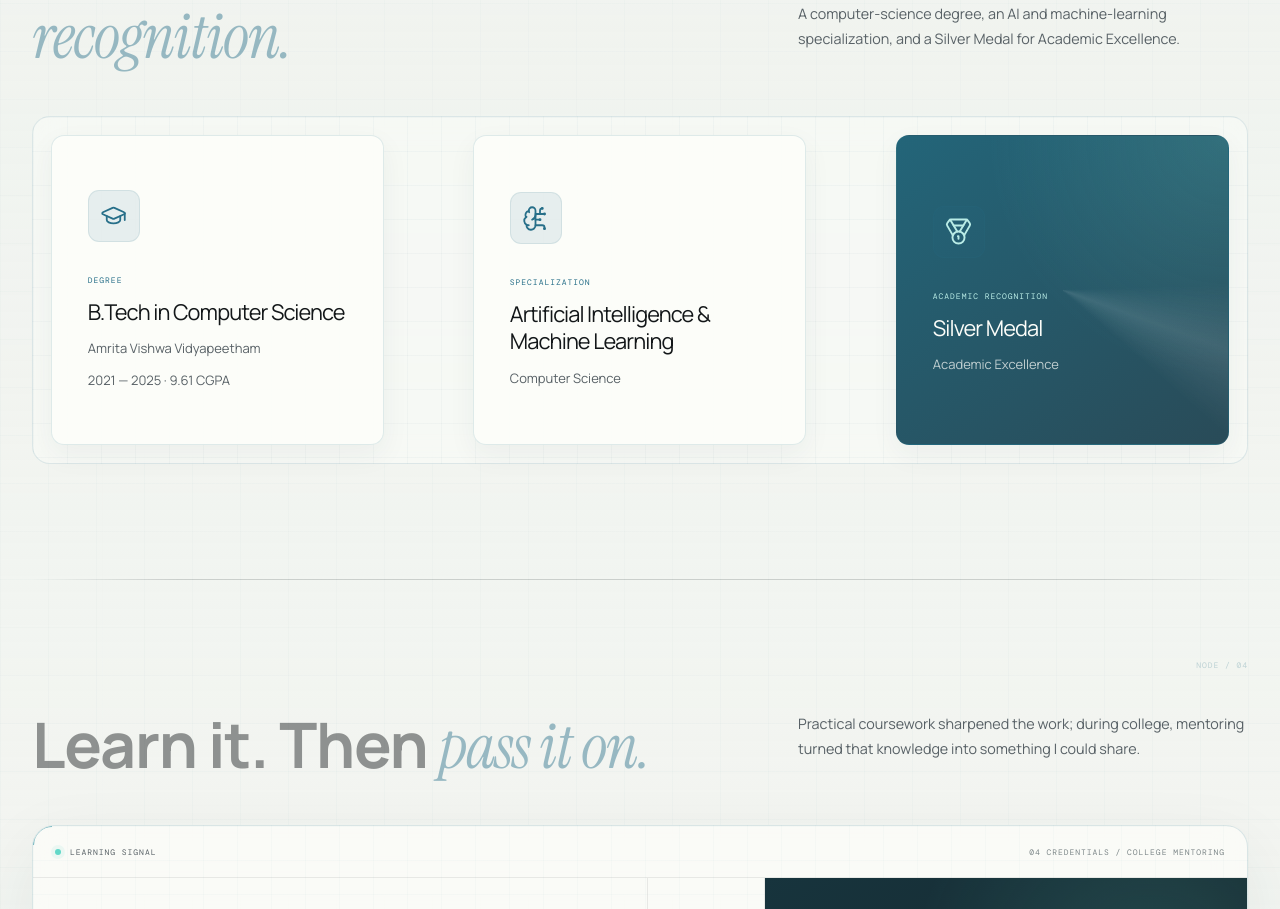
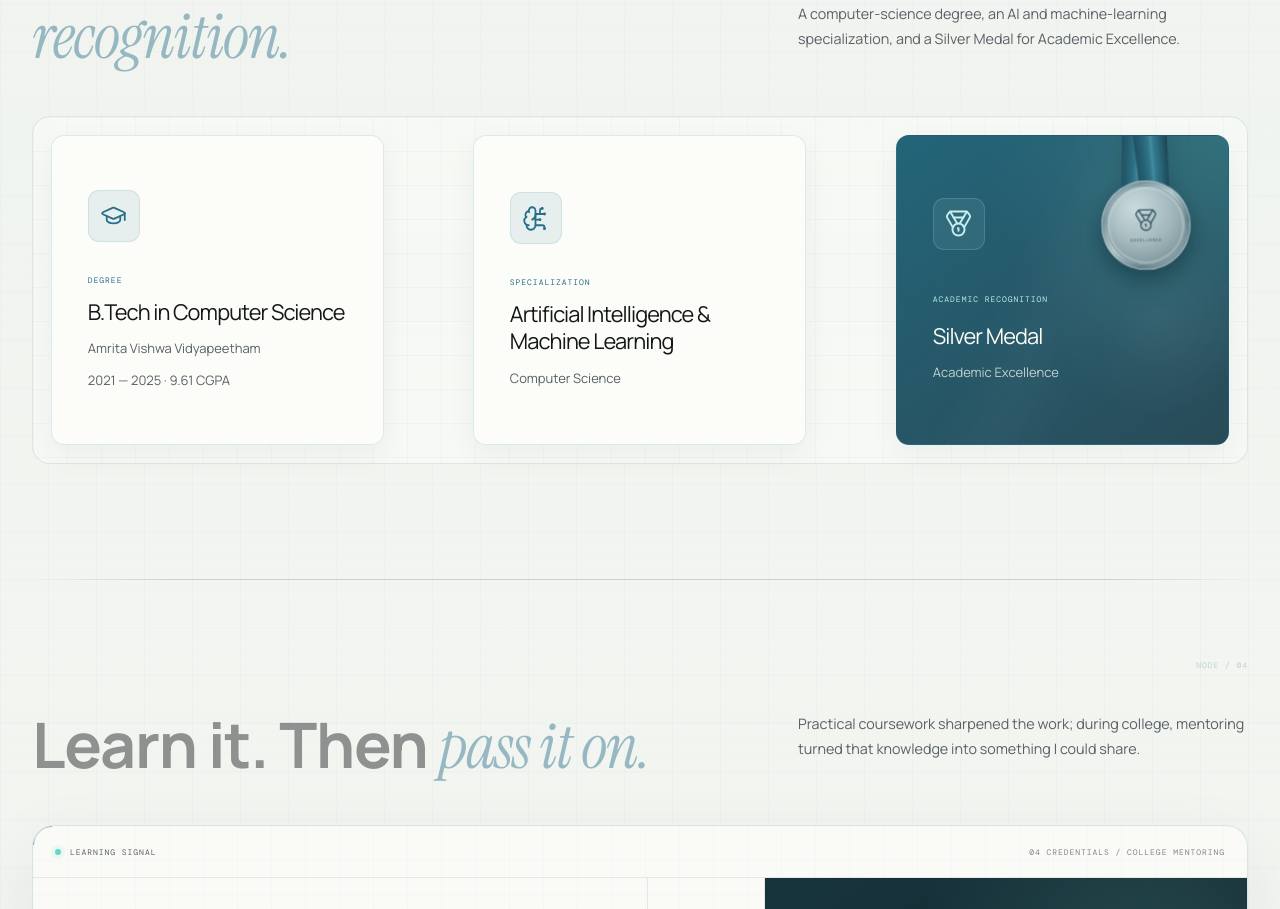
Before and after one commit to Hari-Skr/Hari-Skr.github.io, a React (Vite) app: page / in a window 1280 px wide. Shown: the part 4125-5034 px from the top of the page. Built offline with nearby package versions, Linux system fonts and the light colour scheme; a web font is replaced by a local one.

Commit message:
feat : ui change

```diff
--- a/src/components/journey/EducationStage.jsx
+++ b/src/components/journey/EducationStage.jsx
@@ -32,11 +32,28 @@ export default function EducationStage() {
 
         <ArrowRight className="education-divider" aria-hidden="true" size={28} strokeWidth={1.4} />
 
-        <article className="education-card education-card-award">
-          <span><Medal size={29} strokeWidth={1.6} /></span>
-          <small>Academic recognition</small>
-          <h3>Silver Medal</h3>
-          <p>Academic Excellence</p>
+        <article
+          className="education-card education-card-award"
+          tabIndex="0"
+          aria-label="Silver Medal for Academic Excellence"
+        >
+          <div className="award-copy">
+            <span className="award-icon"><Medal size={29} strokeWidth={1.6} /></span>
+            <small>Academic recognition</small>
+            <h3>Silver Medal</h3>
+            <p>Academic Excellence</p>
+          </div>
+
+          <div className="award-medal" aria-hidden="true">
+            <span className="award-ribbon award-ribbon-left" />
+            <span className="award-ribbon award-ribbon-right" />
+            <span className="award-medal-ring">
+              <span className="award-medal-face">
+                <Medal size={34} strokeWidth={1.35} />
+                <b>EXCELLENCE</b>
+              </span>
+            </span>
+          </div>
         </article>
       </section>
     </>
--- a/src/styles/redesign.css
+++ b/src/styles/redesign.css
@@ -1848,3 +1848,220 @@
     flex-direction: column;
   }
 }
+
+/* The academic award resolves from a quiet watermark into a physical medal. */
+.education-card-award {
+  isolation: isolate;
+  cursor: default;
+  outline: none;
+}
+
+.education-card-award::after {
+  inset: 0;
+  z-index: -1;
+  background:
+    radial-gradient(circle at 78% 60%, rgba(207, 239, 241, 0.14), transparent 32%),
+    linear-gradient(115deg, transparent 35%, rgba(255, 255, 255, 0.06) 50%, transparent 65%);
+  opacity: 0.55;
+  animation: none;
+  transition: opacity 420ms ease;
+}
+
+.education-card-award:focus-visible {
+  box-shadow:
+    0 0 0 3px var(--paper-light),
+    0 0 0 6px rgba(39, 111, 137, 0.55),
+    0 28px 55px rgba(24, 57, 67, 0.2);
+}
+
+.award-copy {
+  position: relative;
+  z-index: 2;
+  transition: transform 480ms var(--ease-spring);
+}
+
+.award-icon {
+  width: 52px;
+  height: 52px;
+  display: grid;
+  place-items: center;
+  margin-bottom: 34px;
+  color: #c7eff0;
+  background: rgba(184, 226, 232, 0.09);
+  border: 1px solid rgba(199, 239, 240, 0.16);
+  border-radius: 11px;
+  transition: opacity 260ms ease, transform 420ms var(--ease-spring);
+}
+
+.award-medal {
+  position: absolute;
+  top: -16px;
+  right: clamp(22px, 2.5vw, 40px);
+  z-index: 1;
+  width: 132px;
+  height: 222px;
+  opacity: 0.08;
+  filter: drop-shadow(0 18px 18px rgba(7, 31, 40, 0.28));
+  transform: translate3d(0, -158px, 0) rotate(3deg) scale(0.84);
+  transform-origin: 50% 0;
+  transition:
+    opacity 320ms ease,
+    filter 480ms ease,
+    transform 620ms var(--ease-spring);
+}
+
+.award-ribbon {
+  position: absolute;
+  top: 0;
+  width: 50px;
+  height: 142px;
+  background:
+    linear-gradient(90deg, rgba(255, 255, 255, 0.04), transparent 25% 70%, rgba(0, 0, 0, 0.12)),
+    linear-gradient(90deg, #123d50, #34869d 52%, #173f50);
+  border: 1px solid rgba(208, 242, 243, 0.18);
+  clip-path: polygon(0 0, 100% 0, 88% 100%, 50% 78%, 12% 100%);
+  transform-origin: 50% 100%;
+  transition: transform 620ms var(--ease-spring);
+}
+
+.award-ribbon::after {
+  position: absolute;
+  inset: 0;
+  content: "";
+  background: linear-gradient(90deg, transparent 42%, rgba(255, 255, 255, 0.12) 50%, transparent 58%);
+}
+
+.award-ribbon-left {
+  left: 23px;
+  transform: rotate(4deg) translateX(3px);
+}
+
+.award-ribbon-right {
+  right: 23px;
+  transform: rotate(-4deg) translateX(-3px);
+}
+
+.award-medal-ring {
+  position: absolute;
+  left: 50%;
+  bottom: 0;
+  width: 124px;
+  height: 124px;
+  display: grid;
+  place-items: center;
+  padding: 7px;
+  overflow: hidden;
+  border-radius: 50%;
+  background:
+    linear-gradient(135deg, #f5fbfc 0%, #9eafb5 24%, #eef5f5 46%, #7e929a 70%, #dce7e9 100%);
+  box-shadow:
+    inset 0 0 0 1px rgba(255, 255, 255, 0.72),
+    inset 0 0 0 5px rgba(40, 70, 79, 0.14),
+    0 9px 22px rgba(4, 28, 37, 0.32);
+  transform: translateX(-50%);
+}
+
+.award-medal-ring::after {
+  position: absolute;
+  inset: -35%;
+  content: "";
+  background: linear-gradient(105deg, transparent 38%, rgba(255, 255, 255, 0.85) 49%, transparent 60%);
+  transform: translateX(-75%) rotate(8deg);
+}
+
+.award-medal-face {
+  width: 100%;
+  height: 100%;
+  display: grid;
+  place-content: center;
+  justify-items: center;
+  gap: 8px;
+  color: #34525d;
+  border: 1px solid rgba(56, 78, 84, 0.3);
+  border-radius: 50%;
+  background:
+    radial-gradient(circle at 36% 28%, #f7fbfb, #c5d1d3 48%, #91a3a8 100%);
+  box-shadow:
+    inset 0 0 0 4px rgba(255, 255, 255, 0.32),
+    inset 0 -10px 18px rgba(52, 82, 93, 0.15);
+}
+
+.award-medal-face b {
+  font: 6px/1 var(--font-mono);
+  letter-spacing: 0.14em;
+}
+
+.education-card-award:hover::after,
+.education-card-award:focus-visible::after {
+  opacity: 1;
+}
+
+.education-card-award:hover .award-copy,
+.education-card-award:focus-visible .award-copy {
+  transform: translateX(-4px);
+}
+
+.education-card-award:hover .award-icon,
+.education-card-award:focus-visible .award-icon {
+  opacity: 0.42;
+  transform: translateY(-5px) scale(0.92);
+}
+
+.education-card-award:hover .award-medal,
+.education-card-award:focus-visible .award-medal {
+  opacity: 1;
+  filter: drop-shadow(0 22px 22px rgba(5, 30, 38, 0.38));
+  transform: translate3d(0, 0, 0) rotate(-1.5deg) scale(1);
+}
+
+.education-card-award:hover .award-ribbon-left,
+.education-card-award:focus-visible .award-ribbon-left {
+  transform: rotate(1.5deg) translateX(0);
+}
+
+.education-card-award:hover .award-ribbon-right,
+.education-card-award:focus-visible .award-ribbon-right {
+  transform: rotate(-1.5deg) translateX(0);
+}
+
+.education-card-award:hover .award-medal-ring::after,
+.education-card-award:focus-visible .award-medal-ring::after {
+  animation: medal-glint 900ms 180ms ease-out both;
+}
+
+@keyframes medal-glint {
+  from { transform: translateX(-75%) rotate(8deg); }
+  to { transform: translateX(75%) rotate(8deg); }
+}
+
+@media (max-width: 1180px) and (min-width: 981px) {
+  .award-medal {
+    right: 12px;
+    transform: translate3d(0, -164px, 0) rotate(3deg) scale(0.72);
+  }
+
+  .education-card-award:hover .award-medal,
+  .education-card-award:focus-visible .award-medal {
+    transform: translate3d(0, 0, 0) rotate(-1deg) scale(0.82);
+  }
+}
+
+@media (hover: none), (max-width: 720px) {
+  .award-medal {
+    right: 18px;
+    top: -26px;
+    opacity: 0.78;
+    transform: translate3d(0, 0, 0) rotate(-1deg) scale(0.72);
+  }
+}
+
+@media (prefers-reduced-motion: reduce) {
+  .award-copy,
+  .award-icon,
+  .award-medal,
+  .award-ribbon,
+  .award-medal-ring::after {
+    animation: none !important;
+    transition-duration: 0.01ms !important;
+  }
+}
```
